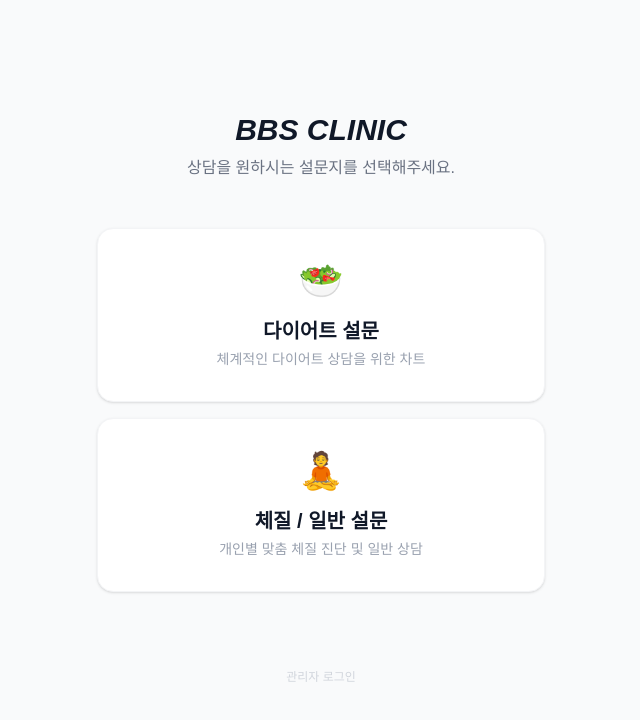
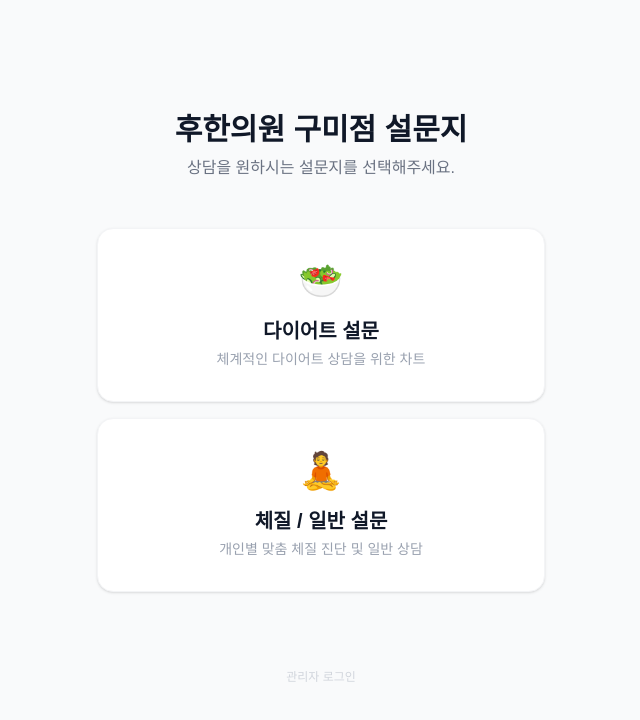
Before and after one commit to omdluj-hub/bbs, a Next.js app: page / in a window 1280 px wide. Shown: the top 720 px of the page, without its empty margins (319-959 px from the left). Built offline with nearby package versions, Linux system fonts and the light colour scheme.

Commit message:
feat: 후한의원 구미점 브랜딩 및 타이틀 변경

```diff
--- a/src/app/admin/login/page.tsx
+++ b/src/app/admin/login/page.tsx
@@ -40,7 +40,7 @@ export default function AdminLoginPage() {
     <div className="min-h-screen bg-gray-50 flex items-center justify-center p-6 text-gray-800">
       <div className="max-w-md w-full bg-white p-8 rounded-2xl shadow-sm border border-gray-100">
         <div className="text-center mb-8">
-          <h1 className="text-2xl font-black italic mb-2">BBS ADMIN</h1>
+          <h1 className="text-2xl font-black mb-2">후한의원 구미점 관리자</h1>
           <p className="text-sm text-gray-400 font-medium">관리자 전용 로그인입니다.</p>
         </div>
 
--- a/src/app/layout.tsx
+++ b/src/app/layout.tsx
@@ -13,8 +13,8 @@ const geistMono = Geist_Mono({
 });
 
 export const metadata: Metadata = {
-  title: "Create Next App",
-  description: "Generated by create next app",
+  title: "후한의원 구미점",
+  description: "후한의원 구미점 설문지 시스템",
 };
 
 export default function RootLayout({
--- a/src/app/page.tsx
+++ b/src/app/page.tsx
@@ -7,7 +7,7 @@ export default function RootPage() {
     <div className="min-h-screen bg-gray-50 flex items-center justify-center p-6">
       <div className="max-w-md w-full space-y-6">
         <div className="text-center mb-12">
-          <h1 className="text-3xl font-black text-gray-900 mb-2 italic">BBS CLINIC</h1>
+          <h1 className="text-3xl font-black text-gray-900 mb-2">후한의원 구미점 설문지</h1>
           <p className="text-gray-500 font-medium">상담을 원하시는 설문지를 선택해주세요.</p>
         </div>
 
```
